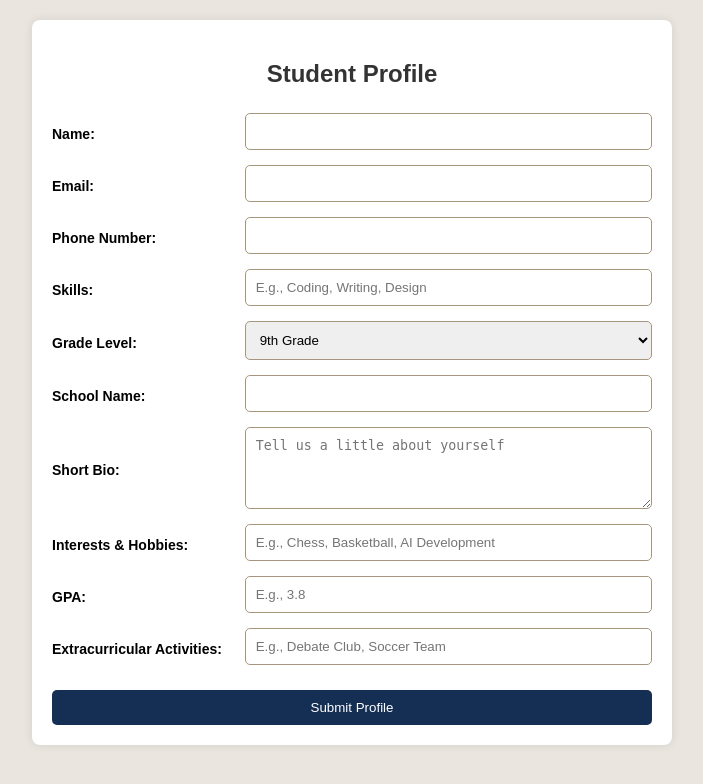
After one commit to lalitgarg05/HiIsCool, a Flask app: page /profile in a window 1280 px wide. The commit adds this page. Shown: the top 784 px of the page, without its empty margins (288-991 px from the left). Run offline with Flask 3, Linux system fonts and the light colour scheme.

Commit message:
profile page

```diff
--- a/app.py
+++ b/app.py
@@ -23,7 +23,8 @@ SCOPES = ['https://www.googleapis.com/auth/gmail.send']
 # Home route
 @app.route('/')
 def home():
-    return render_template('index.html')
+    user = session.get('user')
+    return render_template('index.html', user=user)
     # if 'user' in session:
     #     return render_template('index.html', user=session['user'])
     # return redirect('/login')
@@ -93,52 +94,59 @@ def privacy():
 def contact():
     return render_template('contactUs.html')
 
+@app.route('/profile')
+def profile():
+    return render_template('profile.html')
+
 # Add jobs route
-@app.route('/addjobs1', methods=['POST'])
-def addJobs1():
-    if 'user' not in session:
-        return redirect('/login')
+# @app.route('/addjobs1', methods=['POST'])
+# def addJobs1():
+#     if 'user' not in session:
+#         return redirect('/login')
 
-    try:
-        # Parse job details from the request body
-        # data = request.get_json()
-        # jobTitle = data.get('jobTitle')
-        # jobDescription = data.get('jobDescription')
-        # companyName = data.get('companyName')
-        # jobLocation = data.get('jobLocation')
-        # baseSalary = data.get('baseSalary')
-        jobTitle = request.form['jobTitle']
-        jobDescription = request.form['jobDescription']
-        companyName = request.form['companyName']
-        jobLocation = request.form['jobLocation']
-        baseSalary = request.form['baseSalary']
-        flash('XXXX ' + jobTitle)
+#     try:
+#         # Parse job details from the request body
+#         # data = request.get_json()
+#         # jobTitle = data.get('jobTitle')
+#         # jobDescription = data.get('jobDescription')
+#         # companyName = data.get('companyName')
+#         # jobLocation = data.get('jobLocation')
+#         # baseSalary = data.get('baseSalary')
+#         jobTitle = request.form['jobTitle']
+#         jobDescription = request.form['jobDescription']
+#         companyName = request.form['companyName']
+#         jobLocation = request.form['jobLocation']
+#         baseSalary = request.form['baseSalary']
+#         flash('XXXX ' + jobTitle)
 
-        # Validate input
-        # if not jobTitle or not jobDescription or not companyName or not jobLocation:
-        #     return jsonify({'error': 'All fields are required'}), 400
+#         # Validate input
+#         # if not jobTitle or not jobDescription or not companyName or not jobLocation:
+#         #     return jsonify({'error': 'All fields are required'}), 400
 
-        # Connect to the database and insert job
-        conn = mysql.connector.connect(**db_config)
-        cursor = conn.cursor()
-        cursor.execute('''
-            INSERT INTO jobs (job_title, job_description, company_name, salary, job_location)
-            VALUES (%s, %s, %s, %s, %s)
-        ''', (jobTitle, jobDescription, companyName, baseSalary, jobLocation))
-        conn.commit()
-        conn.close()
+#         # Connect to the database and insert job
+#         conn = mysql.connector.connect(**db_config)
+#         cursor = conn.cursor()
+#         cursor.execute('''
+#             INSERT INTO jobs (job_title, job_description, company_name, salary, job_location)
+#             VALUES (%s, %s, %s, %s, %s)
+#         ''', (jobTitle, jobDescription, companyName, baseSalary, jobLocation))
+#         conn.commit()
+#         conn.close()
 
-        return jsonify({'message': 'Job added successfully!'}), 201
-    except Error as e:
-        return jsonify({'error': f'Database error: {e}'}), 500
-    except Exception as e:
-        return jsonify({'error': f'Unexpected error: {e}'}), 500
+#         return jsonify({'message': 'Job added successfully!'}), 201
+#     except Error as e:
+#         return jsonify({'error': f'Database error: {e}'}), 500
+#     except Exception as e:
+#         return jsonify({'error': f'Unexpected error: {e}'}), 500
 
 # Register route
 @app.route('/register', methods=['GET', 'POST'])
 def register():
     if request.method == 'POST':
-        data = request.get_json()
+        if request.is_json:
+            data = request.get_json()
+        else:
+            return jsonify({'error': 'Request content type must be application/json'}), 400
         print(f"Received data: {data}")
         email = data.get('email')
         password = data.get('password')
@@ -154,10 +162,10 @@ def register():
             flash('Registration successful! Please log in.')
             return redirect('/login')
         except mysql.connector.IntegrityError:
-            print('Username already exists.')
+            flash('Username already exists.')
         except Error as e:
             #flash(f'Database error: {e}')
-            print(f'Database error: {e}')
+            flash(f'Database error: {e}')
     return render_template('register.html')
 
 # Register route
@@ -181,6 +189,50 @@ def register1():
         except Error as e:
             flash(f'Database error: {e}')
     return render_template('register.html')
+
+# Route to add or update user profile
+@app.route('/addProfile', methods=['POST'])
+def addProfile():
+
+    data = request.get_json()
+    print(f"Hello {data}")
+    try:
+        conn = mysql.connector.connect(**db_config)
+        cursor = conn.cursor()
+        name = data.get('name')
+        email = data.get('email')
+        phone = data.get('phone')
+        skills = data.get('skills')
+        grade_level = data.get('grade_level')
+        school_name = data.get('school_name')
+        bio = data.get('bio')
+        interests = data.get('interests')
+        gpa = data.get('gpa')
+        extracurricular = data.get('extracurricular')
+        cursor.execute('''
+            INSERT INTO students (name, email, phone, skills, grade_level, school_name, bio, interests, gpa, extracurricular)
+            VALUES (%s, %s, %s, %s, %s, %s, %s, %s, %s, %s)
+            ON DUPLICATE KEY UPDATE
+                email = VALUES(email),
+                phone = VALUES(phone),
+                skills = VALUES(skills),
+                grade_level = VALUES(grade_level),
+                school_name = VALUES(school_name),
+                bio = VALUES(bio),
+                interests = VALUES(interests),
+                gpa = VALUES(gpa),
+                extracurricular = VALUES(extracurricular)
+        ''', (name, email, phone, skills, grade_level, school_name, bio, interests, gpa, extracurricular))
+        conn.commit()
+        conn.close()
+        flash('Profile updated successfully!')
+        return redirect('/')
+    except mysql.connector.IntegrityError:
+        flash('Profile already exists.')
+        return jsonify({'error': 'Profile already exists.'}), 400
+    except Error as e:
+        print(f'Database error: {e}')
+        return jsonify({'error': f'Database error: {e}'}), 500
 
 # Logout route
 @app.route('/logout')
@@ -222,6 +274,7 @@ def addJobs():
         return jsonify({'error': f'Database error: {e}'}), 500
     except Exception as e:
         return jsonify({'error': f'Unexpected error: {e}'}), 500
+
 
 @app.route('/getJobs', methods=['GET'])
 def get_jobs():
--- /dev/null
+++ b/templates/profile.html
@@ -0,0 +1,177 @@
+<!DOCTYPE html>
+<html lang="en">
+<head>
+    <meta charset="UTF-8">
+    <meta name="viewport" content="width=device-width, initial-scale=1.0">
+    <title>Student Profile - HI IS COOL</title>
+    <style>
+        body {
+            font-family: Arial, sans-serif;
+            background-color: #eae6df;
+            margin: 0;
+            padding: 20px;
+        }
+        .container {
+            max-width: 600px;
+            background: white;
+            padding: 20px;
+            border-radius: 8px;
+            box-shadow: 0 0 10px rgba(0, 0, 0, 0.1);
+            margin: auto;
+        }
+        h2 {
+            text-align: center;
+            color: #333;
+        }
+        label {
+            font-weight: bold;
+            display: block;
+            margin-top: 10px;
+        }
+        input, textarea, select {
+            width: 100%;
+            padding: 10px;
+            margin-top: 5px;
+            border: 1px solid #a7967e;
+            border-radius: 5px;
+        }
+        button {
+            background-color: #142e54;
+            color: white;
+            padding: 10px;
+            border: none;
+            border-radius: 5px;
+            margin-top: 15px;
+            width: 100%;
+            cursor: pointer;
+        }
+        button:hover {
+            background-color: #142e54;
+        }
+    </style>
+</head>
+<body>
+
+    <div class="container">
+        <h2>Student Profile</h2>
+        <form action="http://your-backend-url/api/students" method="post">
+            <div style="display: flex; align-items: center; margin-bottom: 10px;">
+                <label for="name" style="flex: 1; font-size: 14px;">Name:</label>
+                <input type="text" id="name" name="name" style="flex: 2;" required>
+            </div>
+
+            <div style="display: flex; align-items: center; margin-bottom: 10px;">
+                <label for="email" style="flex: 1; font-size: 14px;">Email:</label>
+                <input type="email" id="email" name="email" style="flex: 2;" required>
+            </div>
+
+            <div style="display: flex; align-items: center; margin-bottom: 10px;">
+                <label for="phone" style="flex: 1; font-size: 14px;">Phone Number:</label>
+                <input type="tel" id="phone" name="phone" style="flex: 2;" required>
+            </div>
+            <div style="display: flex; align-items: center; margin-bottom: 10px;">
+                <label for="skills" style="flex: 1; font-size: 14px;">Skills:</label>
+                <input type="text" id="skills" name="skills" placeholder="E.g., Coding, Writing, Design" style="flex: 2;">
+            </div>
+
+            <div style="display: flex; align-items: center; margin-bottom: 10px;">
+                <label for="grade" style="flex: 1; font-size: 14px;">Grade Level:</label>
+                <select id="grade" name="grade" style="flex: 2;">
+                    <option value="9">9th Grade</option>
+                    <option value="10">10th Grade</option>
+                    <option value="11">11th Grade</option>
+                    <option value="12">12th Grade</option>
+                </select>
+            </div>
+
+            <div style="display: flex; align-items: center; margin-bottom: 10px;">
+                <label for="school" style="flex: 1; font-size: 14px;">School Name:</label>
+                <input type="text" id="school" name="school" style="flex: 2;" required>
+            </div>
+
+            <div style="display: flex; align-items: center; margin-bottom: 10px;">
+                <label for="bio" style="flex: 1; font-size: 14px;">Short Bio:</label>
+                <textarea id="bio" name="bio" rows="4" placeholder="Tell us a little about yourself" style="flex: 2;"></textarea>
+            </div>
+
+            <div style="display: flex; align-items: center; margin-bottom: 10px;">
+                <label for="interests" style="flex: 1; font-size: 14px;">Interests & Hobbies:</label>
+                <input type="text" id="interests" name="interests" placeholder="E.g., Chess, Basketball, AI Development" style="flex: 2;">
+            </div>
+
+            <div style="display: flex; align-items: center; margin-bottom: 10px;">
+                <label for="gpa" style="flex: 1; font-size: 14px;">GPA:</label>
+                <input type="text" id="gpa" name="gpa" placeholder="E.g., 3.8" style="flex: 2;">
+            </div>
+
+            <div style="display: flex; align-items: center; margin-bottom: 10px;">
+                <label for="extracurricular" style="flex: 1; font-size: 14px;">Extracurricular Activities:</label>
+                <input type="text" id="extracurricular" name="extracurricular" placeholder="E.g., Debate Club, Soccer Team" style="flex: 2;">
+            </div>
+
+            <button type="submit">Submit Profile</button>
+        </form>
+    </div>
+
+    <script>
+        // Show the warning modal on page load
+        window.onload = function() {
+            const warningModal = document.getElementById('warning-modal');
+            if (warningModal) {
+                warningModal.style.display = 'flex'; // Show the modal
+            }
+        };
+
+        // Close the warning modal
+        document.getElementById('close-warning-btn')?.addEventListener('click', function() {
+            const warningModal = document.getElementById('warning-modal');
+            if (warningModal) {
+                warningModal.style.display = 'none'; // Hide the modal
+            }
+        });
+
+        // Handle form submission
+        document.querySelector('form').addEventListener('submit', function(e) {
+            e.preventDefault();  // Prevent default form submission
+
+            // Extract form data
+            const formData = {
+                name: document.getElementById('name').value,
+                email: document.getElementById('email').value,
+                phone: document.getElementById('phone').value,
+                skills: document.getElementById('skills').value,
+                grade: document.getElementById('grade').value,
+                school: document.getElementById('school').value,
+                bio: document.getElementById('bio').value,
+                interests: document.getElementById('interests').value,
+                gpa: document.getElementById('gpa').value,
+                extracurricular: document.getElementById('extracurricular').value
+            };
+
+            // Send data using fetch API
+            fetch('/addProfile', {
+                method: 'POST',
+                headers: {
+                    'Content-Type': 'application/json'
+                },
+                body: JSON.stringify(formData)
+            })
+            .then(response => {
+                if (response.ok) {
+                    alert('Profile submitted successfully!');
+                    window.location.href = '/'; // Redirect to home page
+                } else {
+                    response.json().then(data => {
+                        alert(`Error: ${data.error}`);
+                    });
+                }
+            })
+            .catch(error => {
+                console.error('Error:', error);
+                alert('An unexpected error occurred.');
+            });
+        });
+    </script>
+
+</body>
+</html>
--- a/templates/register.html
+++ b/templates/register.html
@@ -34,7 +34,7 @@
         label {
             margin-bottom: 5px;
             font-weight: bold;
-            color: #2b6777; /* Teal color for labels */
+            color: #142e54; /* Teal color for labels */
         }
         input {
             margin-bottom: 15px;
```
Also changed, not shown: templates/index.html (+53 -7 lines), templates/jobs.html (+47 -78 lines), token.json (+1 -1 lines), static/img/Disney.png (added).
